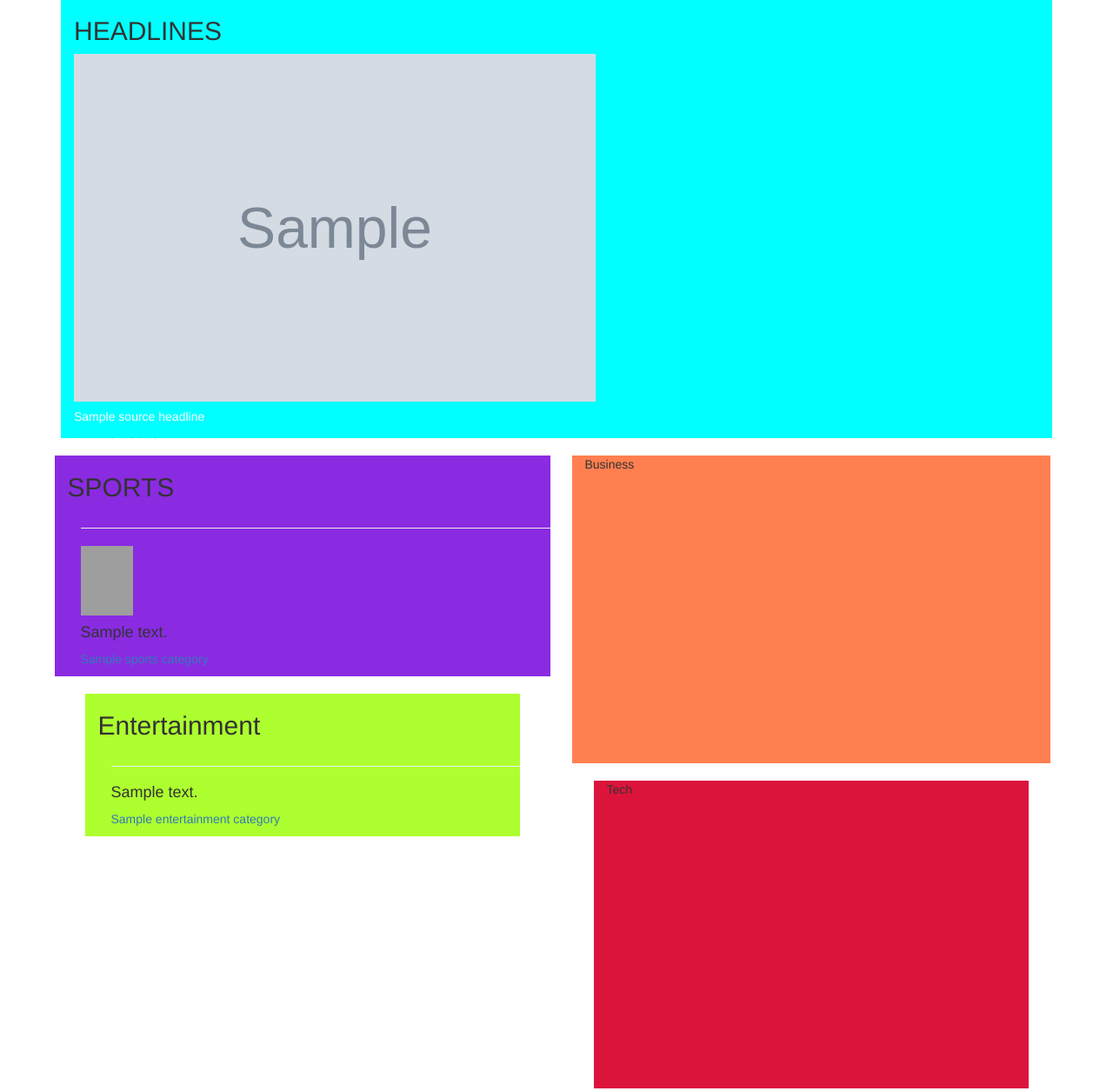
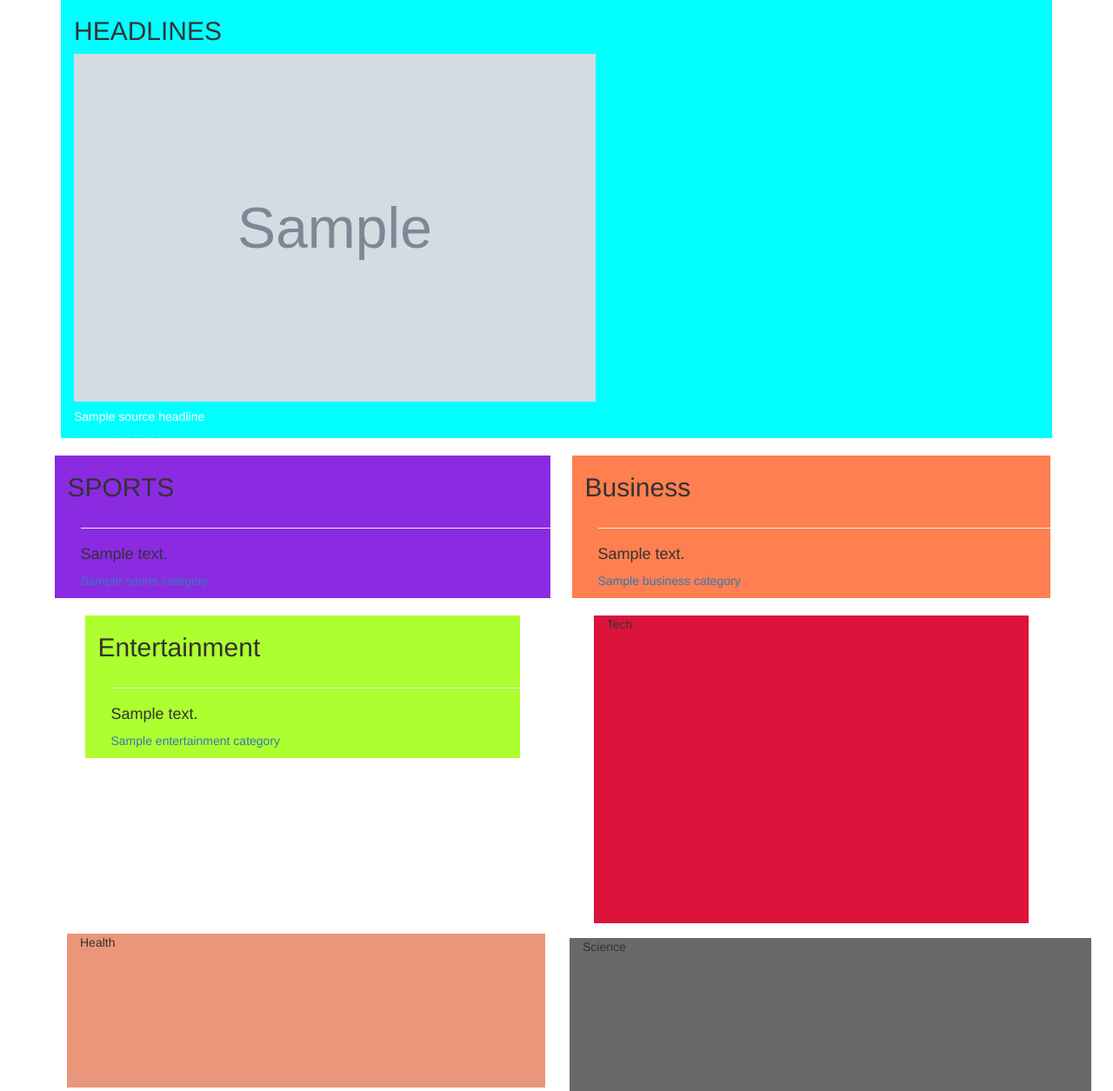
Before and after one commit to Muia23/NewsHub, a Flask app: template app/templates/index.html in a window 1280 px wide. Shown: the part 406-1661 px from the top of the page at 87% size. Run offline with Flask 2, Linux system fonts and the light colour scheme; the template is opened without the code that fills it: most values are stand-ins (such as "Sample title", 1, 10 or a date in 2020); grey boxes marked "Sample" are stand-in pictures; parts of the project's set-up code (start-up, migrations or seed data) failed here and were passed over; some libraries are stand-ins or nearby versions; grey boxes are pictures that could not be loaded.

Commit message:
loop business news

```diff
--- a/app/templates/index.html
+++ b/app/templates/index.html
@@ -71,7 +71,6 @@
                 <div class="container" style="max-height: 50vh; width: 570px; overflow-y: scroll;">
                     {% for sports_category in sports %}
                         <hr>
-                        <img src=" {{sports_category.ur}}" class="card-img-top" style ="height: 80px; width: 60px;"alt="...">
                         <h4> {{sports_category.description }}</h4>
                         <p><a href="{{sports_category.url}}"> {{sports_category.name }}</a></p>
                     {% endfor %}
@@ -87,12 +86,18 @@
                         <p><a href="{{entertainment_category.url}}"> {{entertainment_category.name }}</a></p>
                     {% endfor %}
                 </div>
-
             </div>
         </div>
         <div class="col-md-6" style="padding: 5px;">
-            <div class="container" style="background-color: coral; height: 40vh; width: 550px;">
-                Business
+            <div class="container" style="background-color: coral; width: 550px;">
+                <h2>Business</h2>
+                <div class="container" style="max-height: 40vh; width: 550px;  overflow-y: scroll;">
+                    {% for business_category in business %}
+                        <hr>
+                        <h4> {{business_category.description }}</h4>
+                        <p><a href="{{business_category.url}}"> {{business_category.name }}</a></p>
+                    {% endfor %}
+                </div>
             </div>
             <br>
             <div class="container" style="background-color: crimson; height: 40vh; width: 500px;">
```
